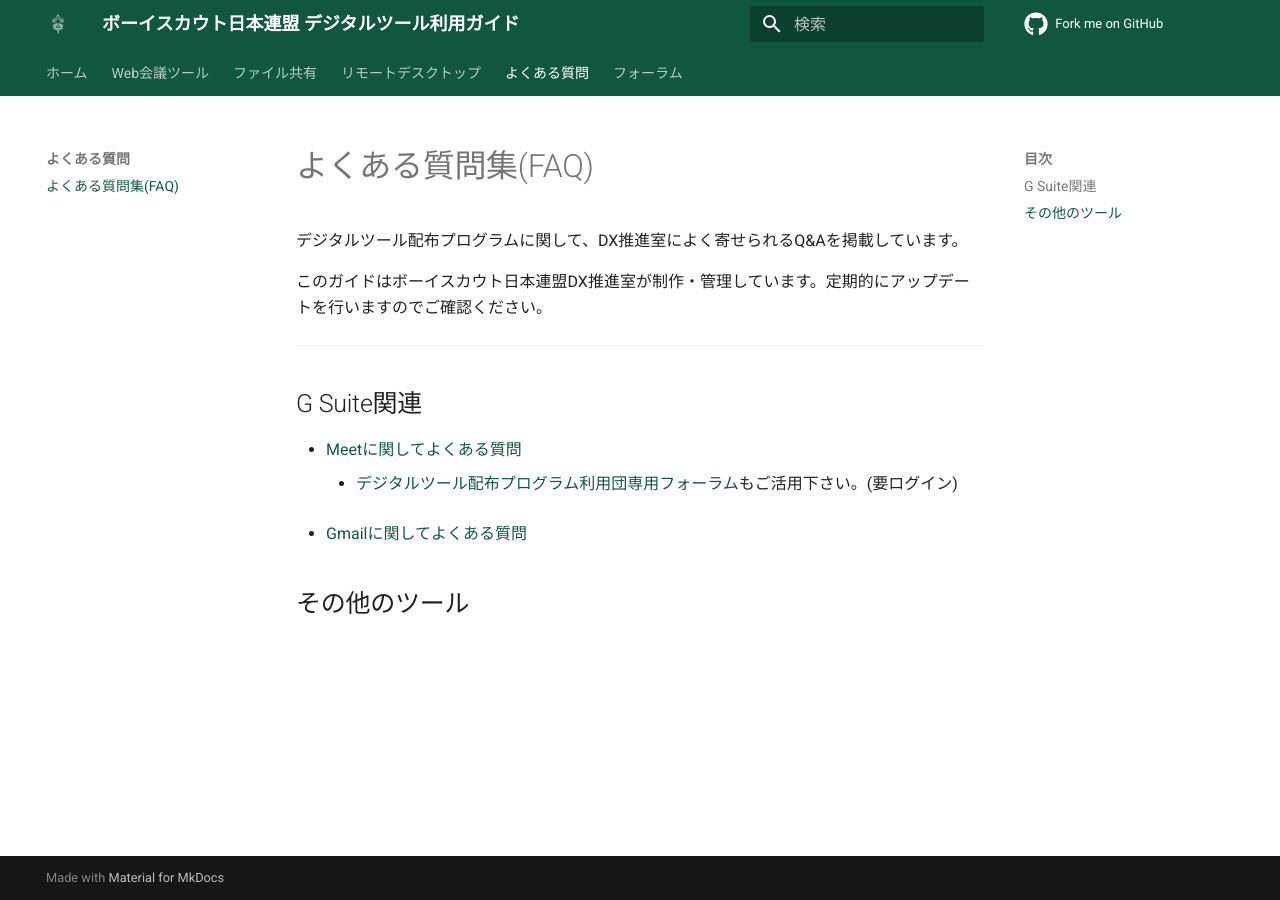
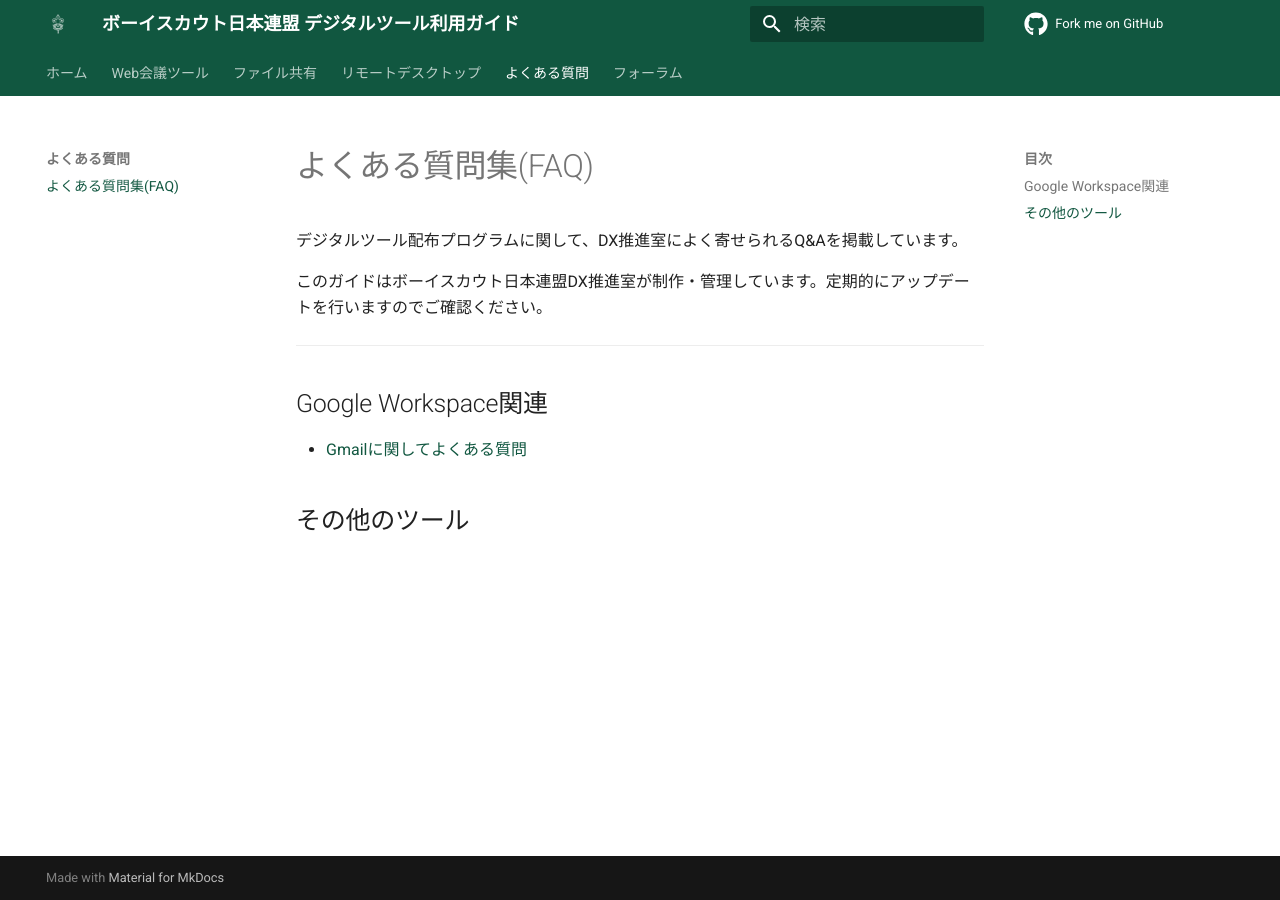
Before and after one commit to Scout-Association-of-Japan/DX-promotion-guidelines, an MkDocs documentation site: the page built from docs/faq/index.md, in a window 1280 px wide. Built offline with MkDocs 1.6.1 and Material for MkDocs 9.7.7, drawn with Linux system fonts in a browser that asks for light colours; comment, search, counter and statistics services are not loaded.

Commit message:
Update index.md
対応するFAQのindexです

```diff
--- a/docs/faq/index.md
+++ b/docs/faq/index.md
@@ -6,12 +6,12 @@
 
 -------
 
-## G Suite関連
+## Google Workspace関連
 
-- [Meetに関してよくある質問](web-meeting-guide/meet/GoogleMeet-faq.md)
-	- [デジタルツール配布プログラム利用団専用フォーラム](https://groups.google.com/u/2/a/meet.scout.jp/g/users-group)もご活用下さい。(要ログイン)
+<!-- - [Meetに関してよくある質問](web-meeting-guide/meet/GoogleMeet-faq.md)
+	- [デジタルツール配布プログラム利用団専用フォーラム](https://groups.google.com/u/2/a/meet.scout.jp/g/users-group)もご活用下さい。(要ログイン) -->
 <!-- - Driveに関してよくある質問 -->
-- [Gmailに関してよくある質問](gmail/faq/index.md)
+- [Gmailに関してよくある質問](gmail/)
 
 ## その他のツール
 <!-- - Zoomに関してよくある質問 -->
```
